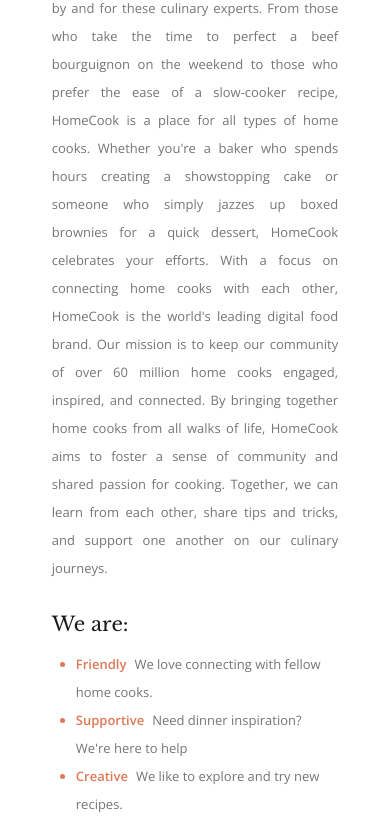
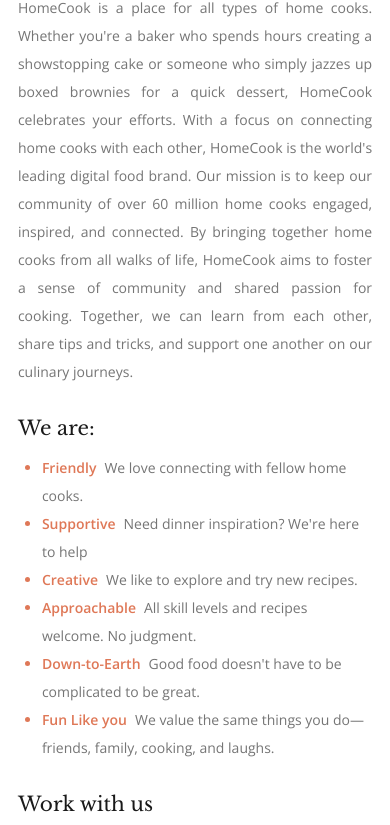
Before and after one commit to waytothevenus/homecook, a Next.js app in the folder frontend/: page /about in a window 390 px wide. Shown: the part 1154-1979 px from the top of the page. Built offline with nearby package versions, Linux system fonts and the light colour scheme; no server answers; grey boxes are pictures that could not be loaded.

Commit message:
fix font size, add responsive

```diff
--- a/frontend/components/Layouts/WidgetLayout.js
+++ b/frontend/components/Layouts/WidgetLayout.js
@@ -2,7 +2,7 @@ import Widget from './SideBar/Widget';
 
 function WidgetLayout({ children }) {
 	return (
-		<div className="container grid md:grid-cols-12 grid-cols-1 md:gap-8 gap-x-4 gap-y-8 my-10">
+		<div className="container grid md:grid-cols-12 grid-cols-1 md:gap-6 lg:gap-8 2xl:gap-10 gap-x-4 gap-y-8 my-10">
 			<div className="md:col-span-8">{children}</div>
 			<div className="md:col-span-4">
 				<Widget />
--- a/frontend/components/Recipe/RecipeCard/index.js
+++ b/frontend/components/Recipe/RecipeCard/index.js
@@ -187,11 +187,13 @@ function RecipeCard({
 							</span>
 						)}
 						{rating ? (
-							<Rating
-								number={rating}
-								small={smallCard || lgCard}
-								count={reviews_count}
-							/>
+							<Link href={`/recipes/${slug}`}>
+								<Rating
+									number={rating}
+									small={smallCard || lgCard}
+									count={reviews_count}
+								/>
+							</Link>
 						) : null}
 					</div>
 
--- a/frontend/components/Recipe/SingleRecipe/index.js
+++ b/frontend/components/Recipe/SingleRecipe/index.js
@@ -15,6 +15,7 @@ import Method from './Method';
 import Notes from './Notes';
 import Source from './Source';
 import Category from './Category';
+import Link from 'next/link';
 
 function SingRecipe({
 	id,
@@ -36,6 +37,7 @@ function SingRecipe({
 	handleToggleBookmark,
 	category,
 	source,
+	scrollTo,
 }) {
 	const actBookmark = checkBookmarkAct(id);
 	const updated_at_format = formatDate(updated_at);
@@ -76,11 +78,13 @@ function SingRecipe({
 							/>
 						</span>
 						{rating && (
-							<Rating
-								number={rating}
-								count={reviews_count}
-								isAverage
-							/>
+							<Link href={scrollTo}>
+								<Rating
+									number={rating}
+									count={reviews_count}
+									isAverage
+								/>
+							</Link>
 						)}
 
 						<div className="flex flex-wrap gap-x-6 my-3 ">
@@ -136,7 +140,7 @@ export const TimerBox = ({ prep_time, cook_time, serving }) => (
 	<>
 		{prep_time && (
 			<Timer>
-				<BsClockFill/>
+				<BsClockFill />
 				Prepare time: {formatTime(prep_time)}
 			</Timer>
 		)}
--- a/frontend/components/Reviews/Rate.js
+++ b/frontend/components/Reviews/Rate.js
@@ -1,3 +1,4 @@
+import Link from 'next/link';
 import { BsStar, BsStarFill, BsStarHalf } from 'react-icons/bs';
 
 function number({ number, count, small }) {
--- a/frontend/components/Reviews/index.js
+++ b/frontend/components/Reviews/index.js
@@ -12,6 +12,7 @@ function Reviews({
 	currentUserId,
 	handleDelete,
 	goToLogin,
+	id_scroll
 }) {
 	const {
 		currentRecipes: reviewsCurrent,
@@ -27,7 +28,10 @@ function Reviews({
 		noScroll: true,
 	});
 	return (
-		<div className=" pt-4 pb-6 md:px-6 px-4 bg-third rounded-md mt-8">
+		<div
+			className=" pt-4 pb-6 md:px-6 px-4 bg-third rounded-md mt-8"
+			id={id_scroll}
+		>
 			<Title
 				title={`${reviews.length} Comment${
 					reviews.length > 1 ? 's' : ''
--- a/frontend/components/UI/Slider/Thumbnail.js
+++ b/frontend/components/UI/Slider/Thumbnail.js
@@ -80,11 +80,11 @@ function Thumbnail({
 						className="keen-slider__slide"
 						key={index}
 					>
-						{/* <Img
+						<Img
 							src={img.image}
 							alt='recipe'
 							className="h-72 w-full mx-auto "
-						/> */}
+						/>
 					</div>
 				))}
 			</div>
--- a/frontend/components/UI/ToastMessage.js
+++ b/frontend/components/UI/ToastMessage.js
@@ -24,11 +24,11 @@ function ToastMessage({ message, type, id, visible }) {
 				leaveTo="opacity-100 translate-x-[500px]"
 			>
 				<div
-					className={`flex items-center gap-2 border rounded-md py-1 px-3 bg-white shadow-xl relative top-10 ${
+					className={`flex items-center gap-2  rounded py-[6px] px-3 bg-white shadow-xl relative top-10 ${
 						type === 'error'
-							? 'border-red'
+							? 'border border-l-4 border-red2 bg-red4 text-red '
 							: type === 'success'
-							? 'border-primary'
+							? 'border-primaryDark border border-l-4 bg-white text-primaryDark'
 							: null
 					}`}
 				>
--- a/frontend/pages/about.js
+++ b/frontend/pages/about.js
@@ -9,31 +9,35 @@ import { meta } from '@utils/constants';
 function About(props) {
 	const { isAuthenticated } = useAuthContext();
 	return (
-		<div className="w-[80%] ml-[10%]">
+		<div className="md:w-[80%] md:ml-[10%]">
 			<TitlePrimary title="About" />
 			<p className="mt-3 text-justify">
 				<span className="font-semibold mr-1">Welcome to HomeCook,</span>
 				{meta.about.history}
-				<br/>Are you passionate about food and love to share your culinary creations
-				with others? Do you enjoy trying out new recipes and experimenting with
-				different ingredients?
-				<br/>Then you've come to the right place! HomeCook is
-				a community of home cooks just like you, who are interested in
-				connecting with others who share their passion for cooking. Whether
-				you're a seasoned pro or just starting out in the kitchen, we welcome
-				all levels of experience and all types of cuisine.
-				<br/>Our website features
-				a wealth of resources to help you on your culinary journey, including
-				recipes, cooking tips, and articles on the latest trends in food and
-				cooking. You can also connect with other home cooks from around the
-				world, share your own recipes and tips, and participate in fun
-				challenges and contests.
-				<br/>We're always looking for enthusiastic
-				contributors to join our team of editors, designers, programmers, recipe
-				developers, and more. If you're interested in getting involved or have
-				any questions about our community, please don't hesitate to contact us.
-				We'd love to hear from you! Thank you for your interest in HomeCook. We
-				look forward to cooking with you!
+				<br />
+				Are you passionate about food and love to share your culinary
+				creations with others? Do you enjoy trying out new recipes and
+				experimenting with different ingredients?
+				<br />
+				Then you've come to the right place! HomeCook is a community of
+				home cooks just like you, who are interested in connecting with
+				others who share their passion for cooking. Whether you're a
+				seasoned pro or just starting out in the kitchen, we welcome all
+				levels of experience and all types of cuisine.
+				<br />
+				Our website features a wealth of resources to help you on your
+				culinary journey, including recipes, cooking tips, and articles
+				on the latest trends in food and cooking. You can also connect
+				with other home cooks from around the world, share your own
+				recipes and tips, and participate in fun challenges and
+				contests.
+				<br />
+				We're always looking for enthusiastic contributors to join our
+				team of editors, designers, programmers, recipe developers, and
+				more. If you're interested in getting involved or have any
+				questions about our community, please don't hesitate to contact
+				us. We'd love to hear from you! Thank you for your interest in
+				HomeCook. We look forward to cooking with you!
 			</p>
 			<SubTitle title="Who we are ?" />
 			<p className="mt-3 text-justify">
@@ -48,10 +52,12 @@ function About(props) {
 			/>
 			<SubTitle title="We are:" />
 
-			<ul className="mt-3 lg:text-base text-xbase list-disc marker:text-red3">
-				{meta.about.list.map(({ key, content }) => (
-					<li>
-						<span className="font-semibold text-red3 mr-2">{key}</span>
+			<ul className="mt-3 text-base list-disc marker:text-red3">
+				{meta.about.list.map(({ key, content }, index) => (
+					<li key={index}>
+						<span className="font-semibold text-red3 mr-2">
+							{key}
+						</span>
 						{content}
 					</li>
 				))}
--- a/frontend/pages/recipes/[slug]/index.js
+++ b/frontend/pages/recipes/[slug]/index.js
@@ -75,6 +75,7 @@ function Recipe() {
 						cover={data.main_image}
 						checkBookmarkAct={checkBookmarkAct}
 						handleToggleBookmark={handleToggleBookmark}
+						scrollTo={`#review_${slug}`}
 					/>
 					<Author
 						name={data?.user?.username}
@@ -101,6 +102,7 @@ function Recipe() {
 						currentUserId={user?.id}
 						handleDelete={handleDelete}
 						goToLogin={goToLogin}
+						id_scroll={`review_${slug}`}
 					/>
 				</>
 			) : null}
--- a/frontend/styles/globals.css
+++ b/frontend/styles/globals.css
@@ -10,7 +10,7 @@
 
 
    p {
-    @apply md:text-base text-xbase;
+    @apply text-base;
    }
 
     input::-webkit-outer-spin-button,
@@ -72,7 +72,7 @@
 @layer components {
 
     .container {
-        @apply xl:max-w-[1280px] lg:max-w-[960px] md:max-w-[720px] default:max-w-[600px]
+        @apply 2xl:max-w-[1280px] xl:max-w-[1200px] lg:max-w-[960px] md:max-w-[720px] default:max-w-[600px]
     }
 
     .btn {
--- a/frontend/tailwind.config.js
+++ b/frontend/tailwind.config.js
@@ -11,7 +11,7 @@ module.exports = {
 		container: {
 			center: true,
 			padding: {
-				DEFAULT: '1rem',
+				DEFAULT: '1.12rem',
 				md: '0rem',
 			},
 		},
@@ -27,6 +27,7 @@ module.exports = {
 				primary: '#96b7ae',
 				primaryLight: '#7ba39617',
 				primaryDark: '#79aa9e',
+				primaryDark2: '#6f9e92',
 				primaryTransparent: 'rgb(150, 183, 174, 0.85)',
 				second: '#757575',
 				third: '#F9F8F3',
@@ -37,10 +38,11 @@ module.exports = {
 				red: '#e3304e',
 				red2: '#d85734',
 				red3: '#DF7857',
+				red4: '#FEF0F0',
 				redLight: 'rgba(243, 58, 89, 0.15)',
 				yellow: '#FFC438',
 				yellowDark: '#f0b62d',
-				whiteTransparent: 'rgba(255, 255, 255, 0.8)',
+				whiteTransparent: 'rgba(255, 255, 255, 0.87)',
 			},
 			animation: {
 				'spin-slow': 'spin 2s linear infinite',
@@ -64,7 +66,7 @@ module.exports = {
 			xsm: '0.625rem', //10px
 			sm: '0.75rem', //12px
 			xbase: '0.813rem', //13px
-			base: '0.875rem',//14px
+			base: '0.875rem', //14px
 			lg: '0.9375rem', //15px
 			xl: '1rem', //16px
 			'2xl': '1.125rem', //18px
--- a/frontend/utils/handleUnit.js
+++ b/frontend/utils/handleUnit.js
@@ -21,9 +21,9 @@ function handleUnit(unit, quantity) {
 			return 'pound';
 		case unit === 'pound(s)' && total > 1:
 			return 'pounds';
-		case unit === 'cup' && total <= 1:
+		case (unit === 'cup' || unit === 'cup(s)') && total <= 1:
 			return 'cup';
-		case unit === 'cup' && total > 1:
+		case (unit === 'cup' || unit === 'cup(s)') && total > 1:
 			return 'cups';
 		default:
 			return unit;
```
